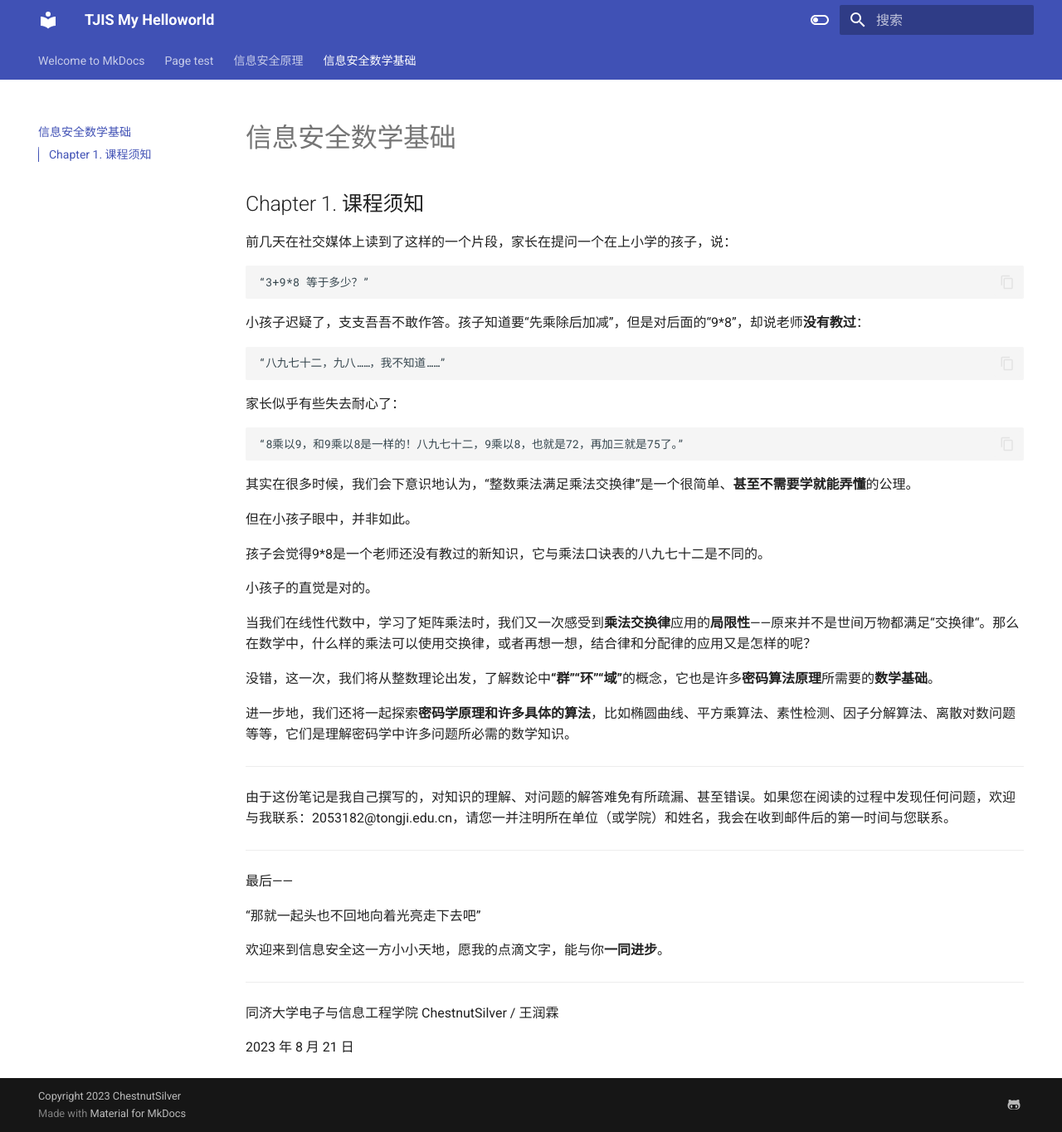
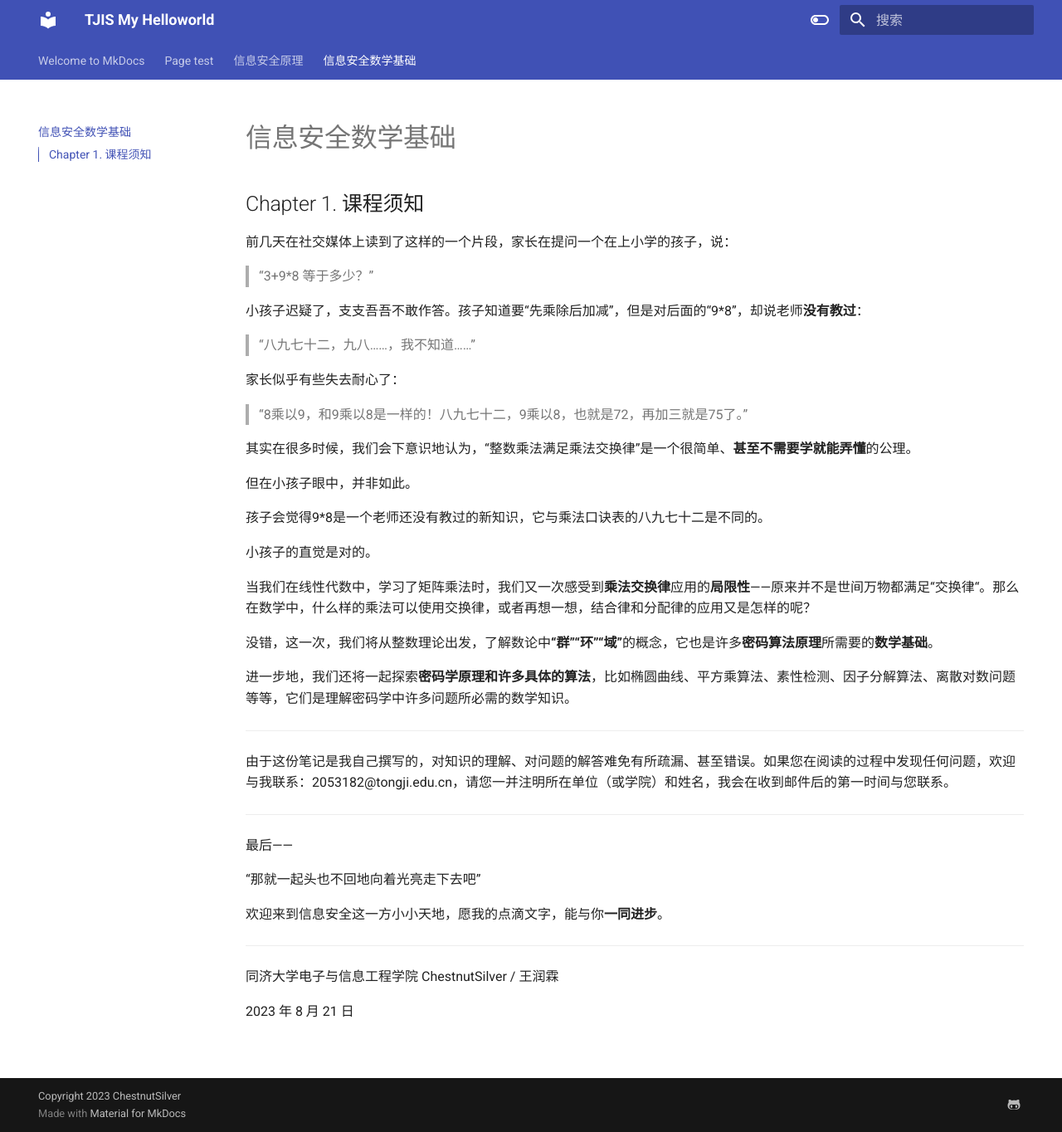
Before and after one commit to ChestnutSilver/TJIS-My-Helloworld, an MkDocs documentation site: the page built from docs/信息安全数学基础.md, in a window 1280 px wide and 1364 px high. Shown: the whole window at 83% size. Built offline with MkDocs 1.6.1 and Material for MkDocs 9.7.7, drawn with Linux system fonts in a browser that asks for light colours.

````diff
--- a/docs/信息安全数学基础.md
+++ b/docs/信息安全数学基础.md
@@ -4,21 +4,15 @@
 
 前几天在社交媒体上读到了这样的一个片段，家长在提问一个在上小学的孩子，说：
 
-```
-“3+9*8 等于多少？”
-```
+> “3+9*8 等于多少？”
 
-小孩子迟疑了，支支吾吾不敢作答。孩子知道要“先乘除后加减”，但是对后面的“9*8”，却说老师**没有教过**：
+小孩子迟疑了，支支吾吾不敢作答。孩子知道要“先乘除后加减”，但是对后面的“9\*8”，却说老师**没有教过**：
 
-```
-“八九七十二，九八……，我不知道……”
-```
+> “八九七十二，九八……，我不知道……”
 
 家长似乎有些失去耐心了：
 
-```
-“8乘以9，和9乘以8是一样的！八九七十二，9乘以8，也就是72，再加三就是75了。”
-```
+> “8乘以9，和9乘以8是一样的！八九七十二，9乘以8，也就是72，再加三就是75了。”
 
 其实在很多时候，我们会下意识地认为，“整数乘法满足乘法交换律”是一个很简单、**甚至不需要学就能弄懂**的公理。
 
````
